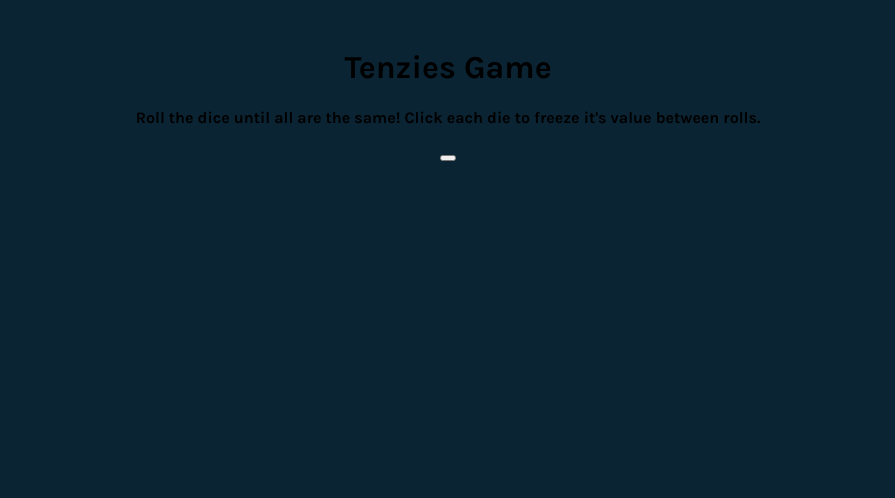
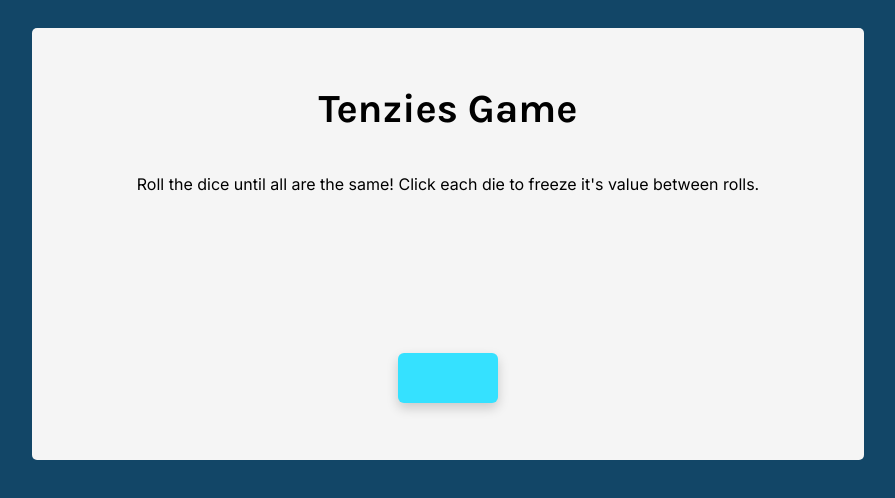
Before and after one commit to ondairos/tenzies_game, a React (Vite) app: page / in a window 1280 px wide. Shown: the top 498 px of the page, without its empty margins (192-1087 px from the left). Built offline with nearby package versions, Linux system fonts and the light colour scheme.

Commit message:
added npm confetti and css

```diff
--- a/package.json
+++ b/package.json
@@ -16,6 +16,7 @@
     "@types/react": "^18.0.26",
     "@types/react-dom": "^18.0.9",
     "@vitejs/plugin-react": "^3.0.0",
+    "react-confetti": "^6.1.0",
     "vite": "^4.0.0"
   }
 }
--- a/src/App.css
+++ b/src/App.css
@@ -1,8 +1,76 @@
 body {
-  background-color: #0b2434;
+  background-color: #124667;
   font-family: Arial, Helvetica, sans-serif;
   padding: 20px;
-  font-family: 'Karla', sans-serif;
+  font-family: "Karla", sans-serif;
   font-weight: 700;
   text-align: center;
 }
+
+main {
+  height: 400px;
+  max-width: 800px;
+  background-color: whitesmoke;
+  padding: 1em;
+  margin-inline: auto;
+  border-radius: 5px;
+  display: flex;
+  flex-direction: column;
+  justify-content: space-evenly;
+  align-items: center;
+}
+
+h1 {
+  font-size: 40px;
+  margin: 0;
+}
+
+p {
+  font-family: "Inter", sans-serif;
+  font-weight: 400;
+  margin-top: 0;
+}
+
+.die-container {
+  display: grid;
+  grid-template: auto auto/ repeat(5, 1fr);
+  gap: 20px;
+  margin-bottom: 40px;
+}
+
+.die-face {
+  grid-row: span 1;
+  border-radius: 10px;
+  height: 50px;
+  width: 50px;
+  display: flex;
+  justify-content: center;
+  align-items: center;
+  cursor: pointer;
+  box-shadow: 0px 3.57447px 3.57447px rgba(0, 0, 0, 0.1);
+}
+
+.die-num {
+  font-size: 2em;
+  font-weight: lighter;
+}
+
+.roll-dice {
+  height: 50px;
+  width: 100px;
+  border: none;
+  border-radius: 6px;
+  background-color: #35e1ff;
+  color: white;
+  cursor: pointer;
+  font-size: 1.2rem;
+  box-shadow: 0px 5px 12px rgba(0, 0, 0, 0.18);
+}
+
+.roll-dice:active {
+  box-shadow: inset 5px 5px 10px -3px rgba(0, 0, 0, 0.7);
+}
+
+.roll-dice:focus {
+  outline: none;
+}
--- a/src/App.jsx
+++ b/src/App.jsx
@@ -1,5 +1,7 @@
 import { useState } from "react";
 import "./App.css";
+import Confetti from "react-confetti"
+import Die from "./components/Die"
 
 function App() {
   const [count, setCount] = useState(0);
@@ -7,12 +9,14 @@ function App() {
   return (
     <main>
       <h1>Tenzies Game</h1>
-      <p>Roll the dice until all are the same! Click each die to freeze it's value between rolls.</p>
+      <p>
+        Roll the dice until all are the same! Click each die to freeze it's
+        value between rolls.
+      </p>
       <div className="die-container">
-        <button className="roll-dice">
-
-        </button>
+        {/* <Die></Die> */}
       </div>
+      <button className="roll-dice"></button>
     </main>
   );
 }
--- a/src/components/Die.jsx
+++ b/src/components/Die.jsx
@@ -1,9 +1,15 @@
-import React from 'react'
+import React from "react";
 
 export const Die = (props) => {
+  const styles = {
+    backgroundColor: props.held ? "#59E391" : "white",
+  };
+
   return (
-    <div>Die</div>
-  )
-}
+    <div className="die-face" onClick={props.hold} style={styles}>
+      <h2 className="die-num"></h2>
+    </div>
+  );
+};
 
 export default Die;
```
Also changed, not shown: 1 other file (tests, documents, lock files or other folders).
